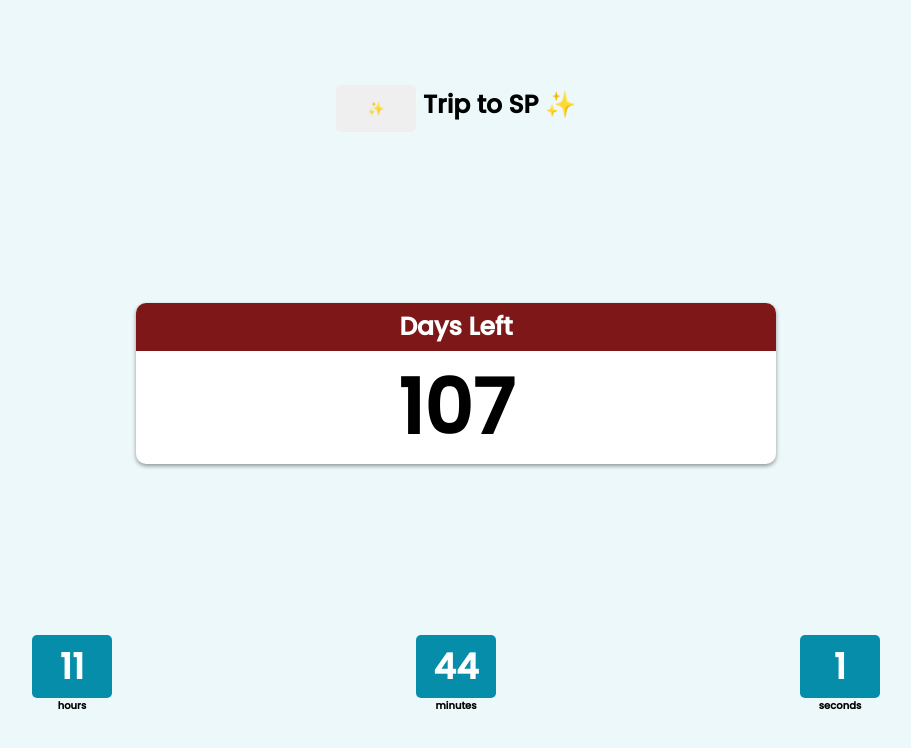
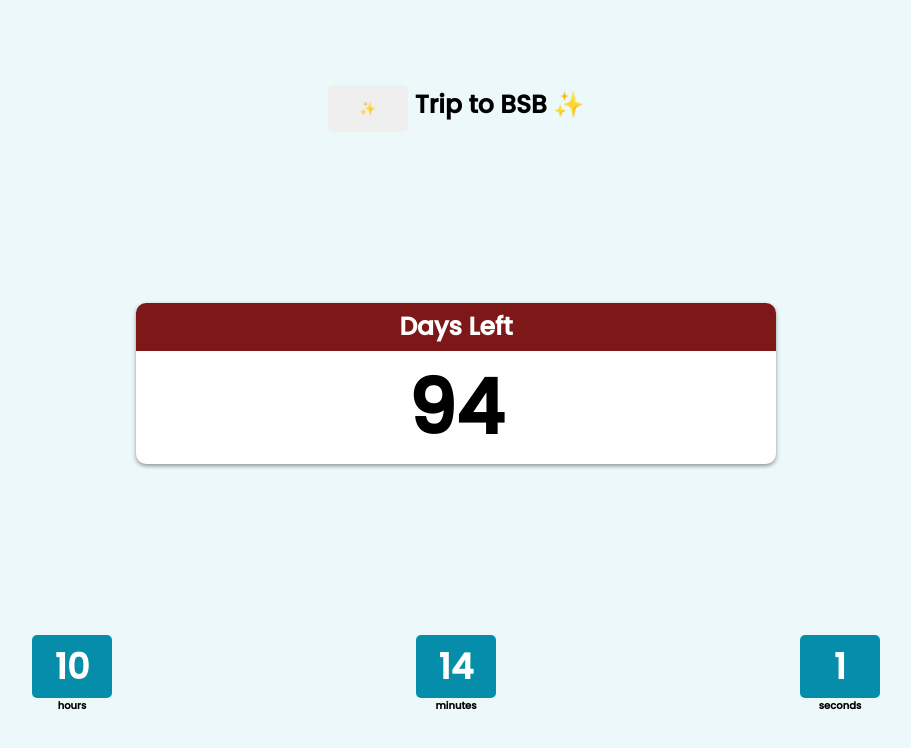
Before and after one commit to oArthur/countdown, a React (Create React App) app: page / in a window 1280 px wide. Shown: the top 748 px of the page, without its empty margins (184-1095 px from the left). Built offline with nearby package versions, Linux system fonts and the light colour scheme.

Commit message:
nova dataa

```diff
--- a/src/App.js
+++ b/src/App.js
@@ -5,11 +5,11 @@ import './styles/components/app.sass'
 
 import useCountdown from './hooks/useCountdown';
 function App() {
-  const [day,hour,minute,second] = useCountdown("Oct 19, 2023 08:00:00");
+  const [day,hour,minute,second] = useCountdown("Oct 06, 2023 06:30:00");
   return (
     <>
       <div id='principal'>
-        <h2><Fireworks/> Trip to SP &#10024;</h2>
+        <h2><Fireworks/> Trip to BSB &#10024;</h2>
         <ContainerDaysLeft dias={day} />
         <Counter title="hours" number={hour}/>
         <Counter title="minutes" number={minute}/>
```
